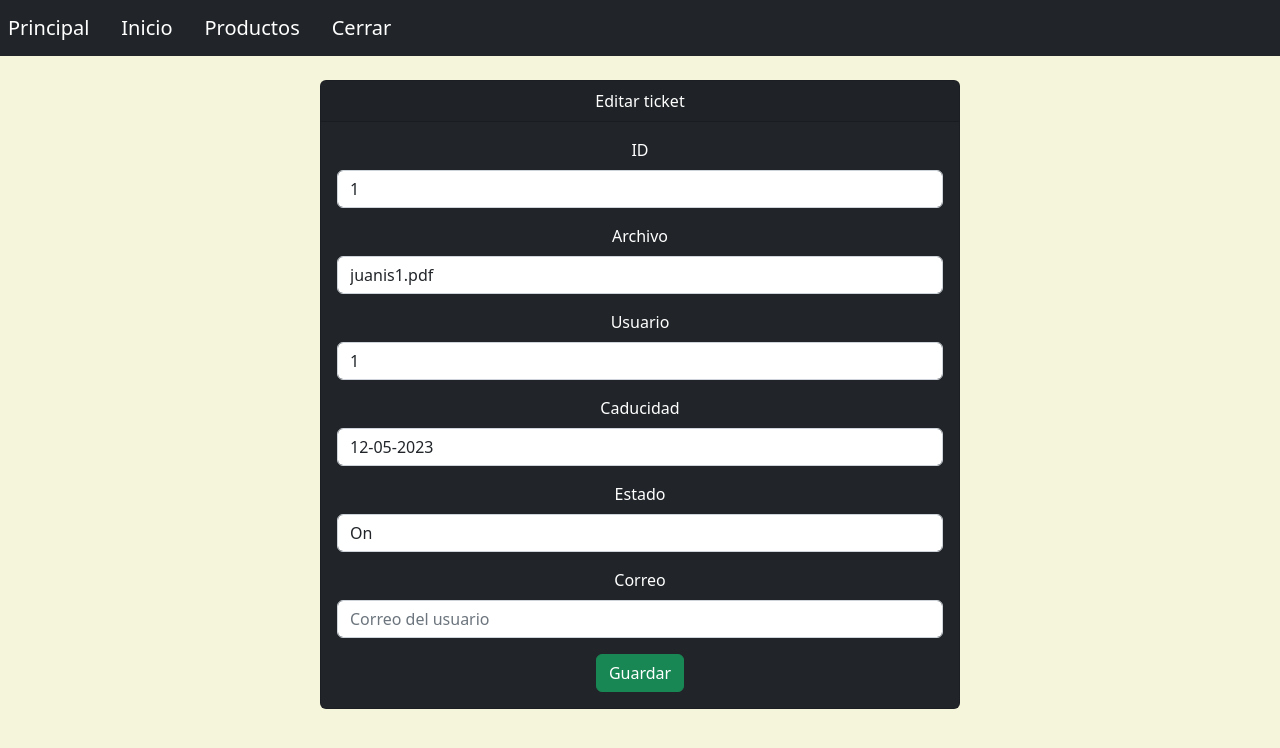
After one commit to Killexcrilex/web-0-0-1, a Flask app: page /edidti/1 in a window 1280 px wide. The commit adds this page. Shown: the top 748 px of the page. Run offline with Flask 3, Linux system fonts and the light colour scheme; a user stored in the database is signed in; data comes from the database, SQL or seed files in the repository.

Commit message:
Hoja editar ticket agregada, botón de editar y eliminar en funcionamiento GG.

```diff
--- a/app.py
+++ b/app.py
@@ -528,6 +528,21 @@ def destroyemple(id):
     conn.commit()
     return redirect('/trabajadores')
 
+#Eliminar ticket.
+@app.route('/destroyticket/<int:id>')
+def destroyticket(id):
+    if not 'login' in session:
+        return redirect('/')
+    if session["rango"]=="cliente" or session["rango"]=="empleado":
+        return redirect('/admin')
+    conn=mysql.connect()
+    cursor=conn.cursor()
+    cursor.execute("DELETE FROM ticket WHERE id=%s",(id))
+    productos=cursor.fetchall()
+    conn.commit()
+    return redirect('/ticket')
+
+
 #Editar productos.
 @app.route('/edid/<int:id>')
 def edid(id):
@@ -569,6 +584,21 @@ def edide(id):
     productos=cursor.fetchall()
     conn.commit()
     return render_template('invet/edide.html',productos=productos)
+
+#Editar trabajador
+@app.route('/edidti/<int:id>')
+def edidti(id):
+    if not 'login' in session:
+        return redirect('/')
+    if session["rango"]=="cliente" or session["rango"]=="empleado":
+        return redirect('/admin')
+    conn=mysql.connect()
+    cursor=conn.cursor()
+    cursor.execute("SELECT * FROM ticket WHERE id=%s",(id))
+    productos=cursor.fetchall()
+    conn.commit()
+    return render_template('invet/edidti.html',productos=productos)
+
 
 #Accion 1.
 @app.route("/act", methods=['POST'])
@@ -678,6 +708,32 @@ def act4():
     conn.commit()
     return redirect('/trabajadores')
 
+#Editar ticket.
+@app.route("/act5", methods=['POST'])
+def act5():
+    if not 'login' in session:
+        return redirect('/')
+
+    if session["rango"]=="cliente" or session["rango"]=="empleado":
+        return redirect('/')
+    id=request.form['id']
+    _nom=request.form['archivo']
+    _prev=request.form['usuario']
+    _sala=request.form['caducidad']
+    _prec=request.form['estado']
+    _exi=request.form['correo']
+    #_img=request.files['imagen']
+
+    #if _img.filename != '':
+    #    _img.save(f"reTIEN\{_img.filename}")
+    sql="UPDATE ticket SET `archivo`=%s, `usuario`=%s, `caducidad`=%s, `estado`=%s, `correo`=%s WHERE id=%s ;"
+    datos=(_nom,_prev,_sala,_prec,_exi,id)
+    conn=mysql.connect()
+    cursor=conn.cursor()
+    cursor.execute(sql,datos)
+    conn.commit()
+    return redirect('/ticket')
+
 # Ruta de inicio de seccion correcto como admin
 @app.route("/Loginadmin")
 def Loginadmin():
--- a/templates/admin/mtick.html
+++ b/templates/admin/mtick.html
@@ -32,12 +32,12 @@
                                                     <td>{{producto[4] }}</td>
                                                     <td>
                                                         {% if session['rango']!="cliente" %}
-                                                            <a type="button" class="btn btn-warning" href="/#/{{producto[0]}}">Editar</a>
+                                                            <a type="button" class="btn btn-warning" href="/edidti/{{producto[0]}}">Editar</a>
                                                             <a>|</a>
                                                             <a type="button" class="btn btn-success" href="/mostrar_ticket/{{producto[0]}}">Ver</a>
                                                             {% if session['rango']=="admin" %}
                                                             <a>|</a>
-                                                            <a type="button" class="btn btn-danger" href="/#/{{producto[0]}}">Eliminar</a>
+                                                            <a type="button" class="btn btn-danger" href="/destroyticket/{{producto[0]}}">Eliminar</a>
                                                             {% endif %}
                                                         {% endif %}
 
--- /dev/null
+++ b/templates/invet/edidti.html
@@ -0,0 +1,61 @@
+{% include 'admin/caad.html' %}
+<br>
+<div class="col-6 mx-auto">
+  <div class="card text-center text-bg-dark">
+      <div class="card-header">
+          Editar ticket
+      </div>
+      <div class="card-body">
+             <form
+
+             {% if session[ 'rango' ]=="admin" %}
+
+             action="/act5"
+
+             {% endif %}
+             {% if session[ 'rango' ]==0 %}
+
+             action="/act2"
+
+             {% endif %}
+
+             method="post" enctype="multipart/form-data">
+                {% for producto in productos %}
+                 <div class="mb-3">
+                   <label for="ID" class="form-label">ID</label>
+                   <input type="number"  value="{{ producto[0] }}"
+                     class="form-control"  readonly=»readonly»  name="id" id="CD" aria-describedby="helpId" placeholder="ID del ticket" maxlength="11" readonly>
+                 </div>
+                 <div class="mb-3">
+                     <label for="archivo" class="form-label">Archivo</label>
+                     <input type="text"  value="{{ producto[1] }}"
+                       class="form-control" name="archivo" id="NOM" aria-describedby="helpId" placeholder="Nombre del archivo" maxlength="50" readonly>
+                   </div>
+                   <div class="mb-3">
+                     <label for="usuario" class="form-label">Usuario</label>
+                     <input type="text"  value="{{ producto[2] }}"
+                       class="form-control" name="usuario" id="Prec" aria-describedby="helpId" placeholder="Nombre del usuario" min="0" maxlength="11" readonly>
+                   </div>
+                   <div class="mb-3">
+                    <label for="caducidad" class="form-label">Caducidad</label>
+                    <input type="text"  value="{{ producto[3] }}"
+                      class="form-control" name="caducidad" id="Prev" aria-describedby="helpId" placeholder="Caducidad del ticket"  min="0" maxlength="11" readonly>
+                  </div>
+                  <div class="mb-3">
+                    <label for="estado" class="form-label">Estado</label>
+                    <input type="text"  value="{{ producto[4] }}"
+                      class="form-control" name="estado" id="Exi" aria-describedby="helpId" placeholder="Estado del ticket"  min="0" maxlength="11">
+                  </div>
+                   <div class="mb-3">
+                     <label for="correo" class="form-label">Correo</label>
+                     <input type="email"  value="{{ producto[5] }}"
+                       class="form-control" name="correo" id="Rres" aria-describedby="helpId" placeholder="Correo del usuario"  min="0" maxlength="11" readonly>
+                   </div>
+                   <button type="submit" class="btn btn-success">Guardar</button>
+            {% endfor %}
+             </form>
+
+         </div>
+     </div>
+ </div>
+ {% include 'admin/piead.html' %}
```
